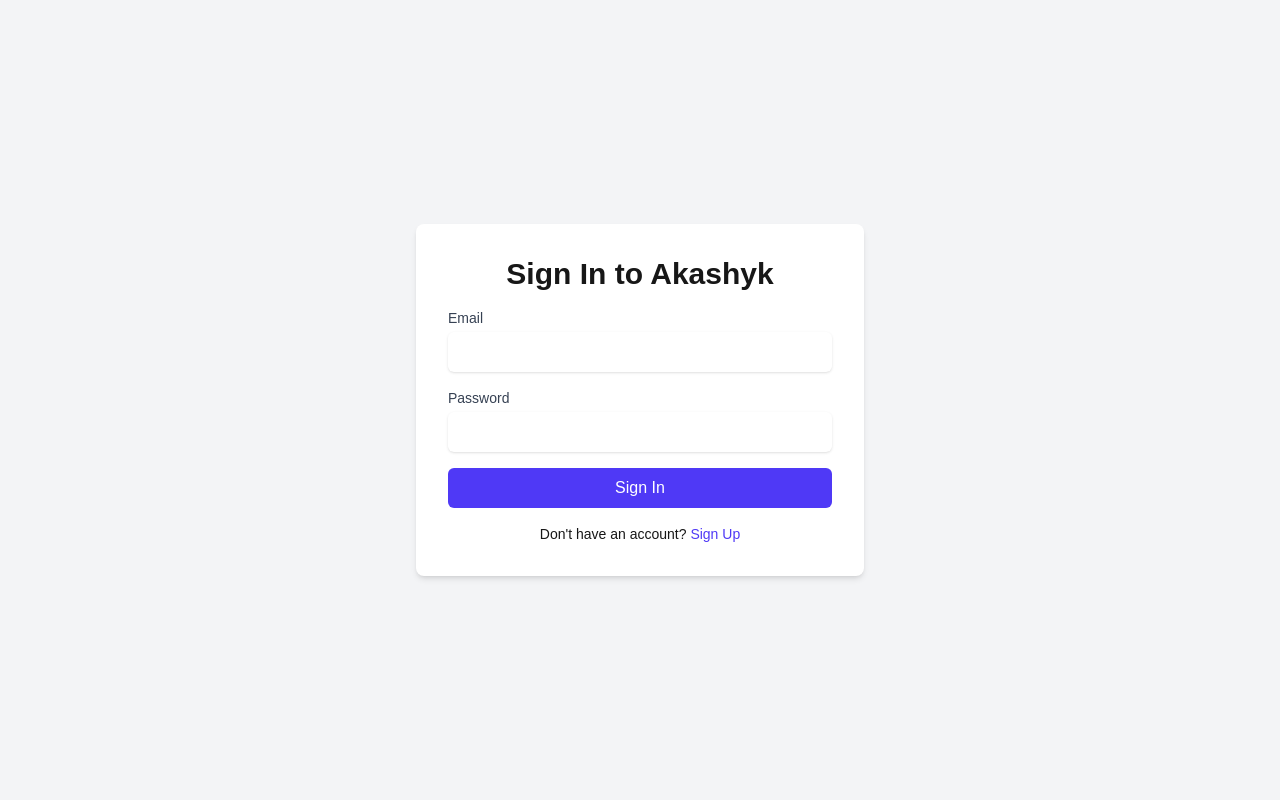
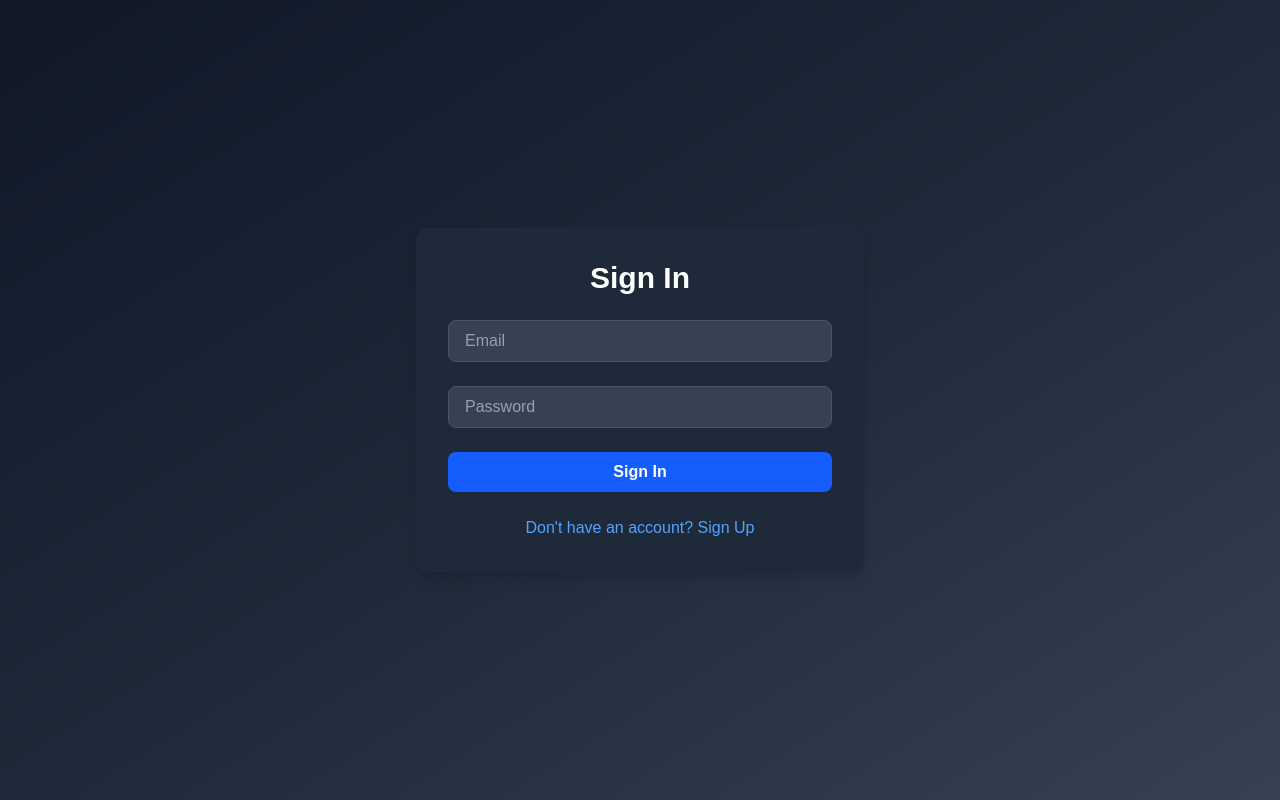
Before and after one commit to mmunro3318/akashyk, a Next.js app: page /login in a window 1280 px wide. Built offline with nearby package versions, Linux system fonts and the light colour scheme; no server answers.

Commit message:
New Stable: Fixed old lib reference

```diff
--- a/src/app/login/page.tsx
+++ b/src/app/login/page.tsx
@@ -3,8 +3,7 @@
 
 import { useState } from "react";
 import { useRouter } from "next/navigation";
-import { supabase } from "../../../dumpster/lib/supabaseClient"; // Our Supabase client from Step 1
-import { createServerClient } from "@supabase/ssr"; // or your SSR helper
+import { createClient } from "@/utils/supabase/client";
 
 export default function LoginPage() {
   const [email, setEmail] = useState("");
@@ -19,6 +18,8 @@
     event.preventDefault();
     setLoading(true);
     setMessage("");
+
+    const supabase = createClient();
 
     const { error } =
       view === "sign-in"
@@ -51,79 +52,52 @@
   };
 
   return (
-    <div className="flex min-h-screen items-center justify-center bg-gray-100">
-      <div className="w-full max-w-md rounded-lg bg-white p-8 shadow-md">
-        <h1 className="mb-4 text-center text-3xl font-bold">
-          {view === "sign-in" ? "Sign In" : "Sign Up"} to Akashyk
-        </h1>
-
-        <form onSubmit={handleAuth} className="space-y-4">
-          <div>
-            <label className="block text-sm font-medium text-gray-700">
-              Email
-            </label>
+    <div className="flex min-h-screen items-center justify-center bg-gradient-to-br from-gray-900 via-gray-800 to-gray-700">
+      <div className="w-full max-w-md rounded-xl bg-gray-800 shadow-lg p-8">
+        <h2 className="text-3xl font-bold text-white mb-6 text-center">
+          {view === "sign-in" ? "Sign In" : "Sign Up"}
+        </h2>
+        <form onSubmit={handleAuth} className="space-y-6">
           <input
             type="email"
+            placeholder="Email"
             value={email}
             onChange={(e) => setEmail(e.target.value)}
-              className="mt-1 w-full rounded-md border-gray-300 p-2 shadow-sm focus:border-indigo-500 focus:ring-indigo-500"
+            className="w-full px-4 py-2 rounded-lg bg-gray-700 text-white border border-gray-600 focus:outline-none focus:ring-2 focus:ring-blue-500"
             required
           />
-          </div>
-
-          <div>
-            <label className="block text-sm font-medium text-gray-700">
-              Password
-            </label>
           <input
             type="password"
+            placeholder="Password"
             value={password}
             onChange={(e) => setPassword(e.target.value)}
-              className="mt-1 w-full rounded-md border-gray-300 p-2 shadow-sm focus:border-indigo-500 focus:ring-indigo-500"
+            className="w-full px-4 py-2 rounded-lg bg-gray-700 text-white border border-gray-600 focus:outline-none focus:ring-2 focus:ring-blue-500"
             required
           />
-          </div>
-
           <button
             type="submit"
-            className="w-full rounded-md bg-indigo-600 py-2 text-white hover:bg-indigo-700"
             disabled={loading}
+            className="w-full py-2 rounded-lg bg-blue-600 hover:bg-blue-500 text-white font-semibold transition"
           >
             {loading
-              ? "Processing..."
+              ? "Loading..."
               : view === "sign-in"
               ? "Sign In"
               : "Sign Up"}
           </button>
+          {message && <p className="text-red-400 text-center">{message}</p>}
         </form>
-
-        <p className="mt-4 text-center text-sm">
-          {view === "sign-in" ? (
-            <>
-              Don't have an account?{" "}
+        <div className="mt-6 text-center">
           <button
-                onClick={() => setView("sign-up")}
-                className="font-medium text-indigo-600 hover:text-indigo-500"
+            type="button"
+            onClick={() => setView(view === "sign-in" ? "sign-up" : "sign-in")}
+            className="text-blue-400 hover:underline"
           >
-                Sign Up
+            {view === "sign-in"
+              ? "Don't have an account? Sign Up"
+              : "Already have an account? Sign In"}
           </button>
-            </>
-          ) : (
-            <>
-              Already have an account?{" "}
-              <button
-                onClick={() => setView("sign-in")}
-                className="font-medium text-indigo-600 hover:text-indigo-500"
-              >
-                Sign In
-              </button>
-            </>
-          )}
-        </p>
-
-        {message && (
-          <p className="mt-4 text-center text-sm text-red-500">{message}</p>
-        )}
+        </div>
       </div>
     </div>
   );
```
Also changed, not shown: src/app/dashboard/page.tsx (added). Lines whose indentation alone changed are shown as unchanged.
